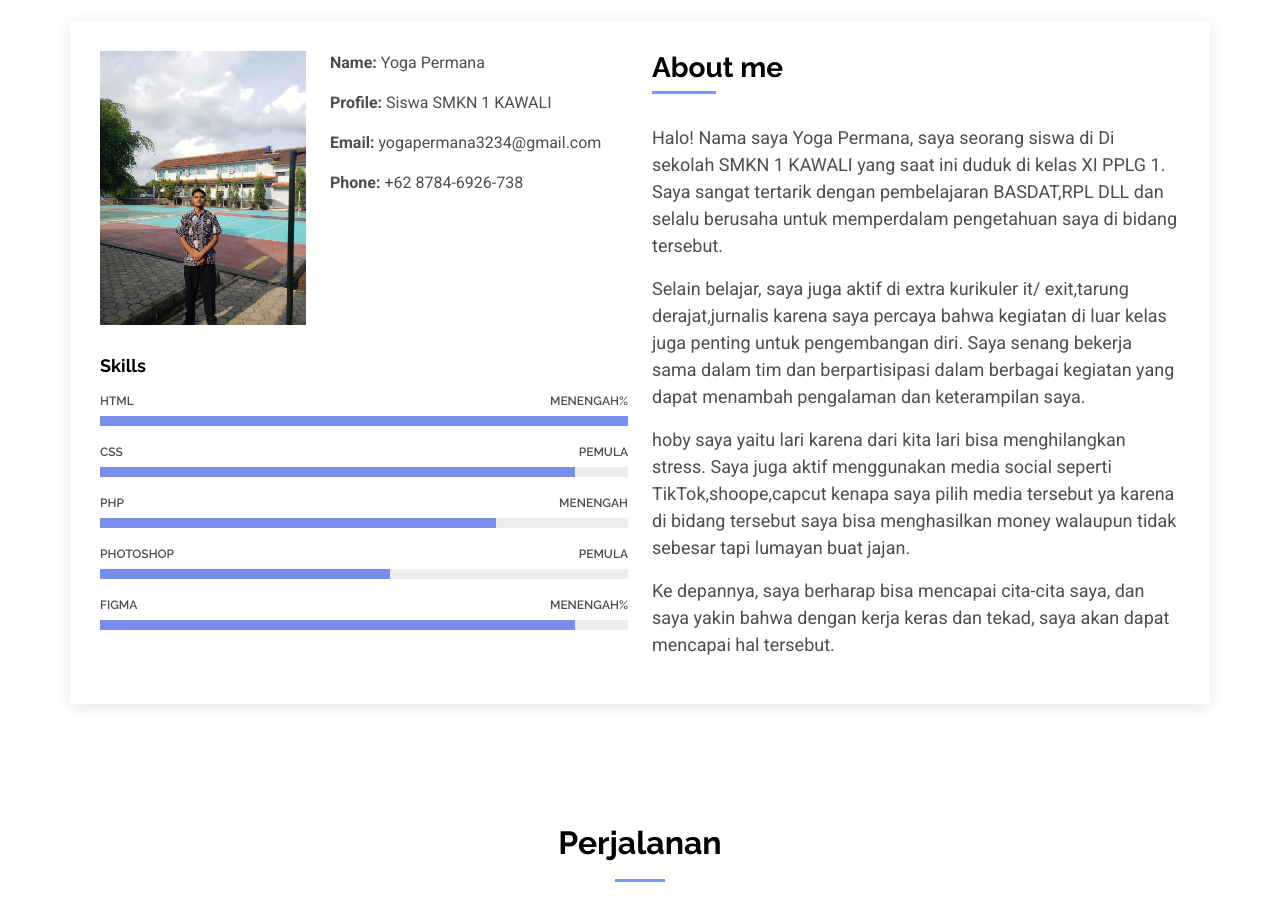
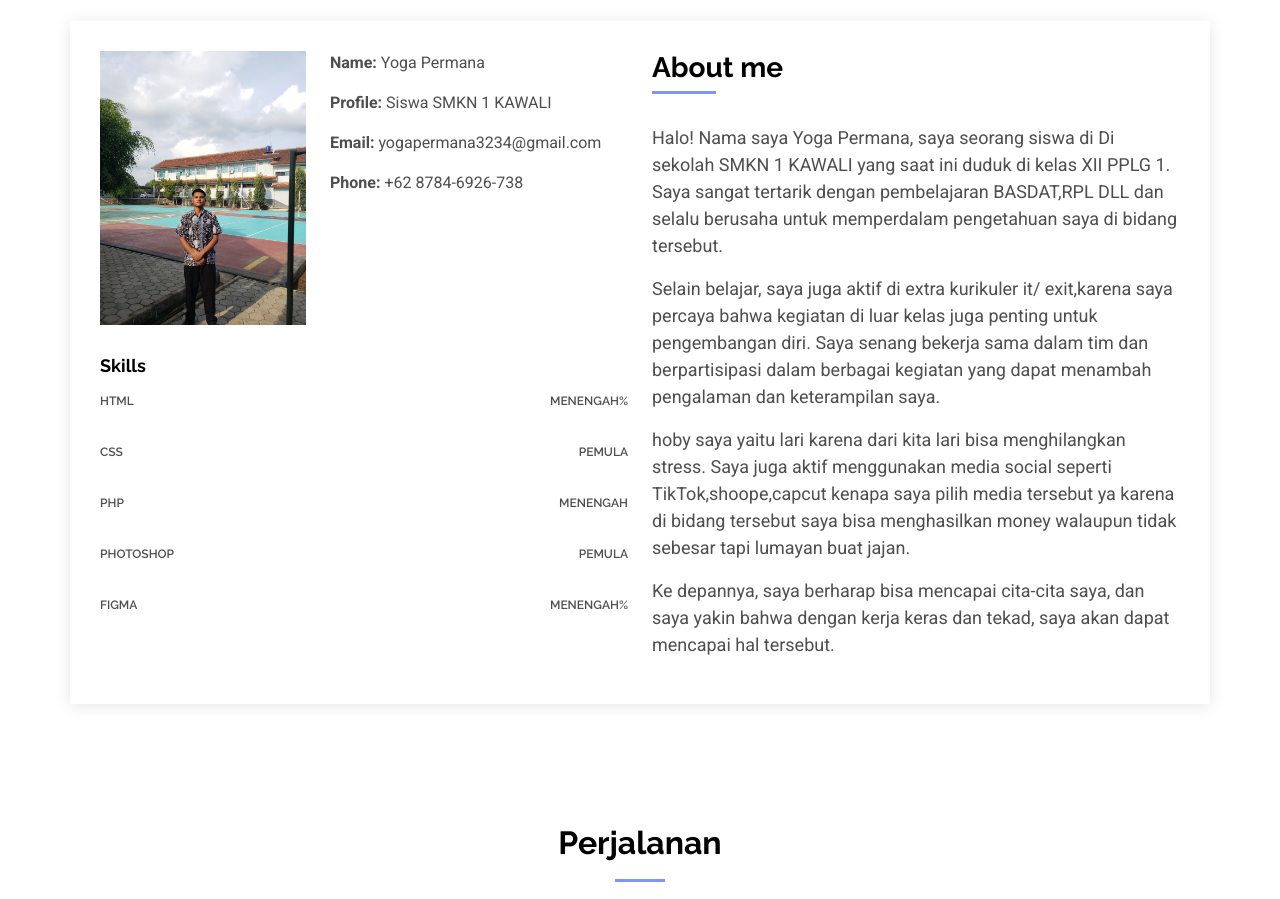
Before and after one commit to Permana04-dev/CV-website, a plain HTML site: page index.html in a window 1280 px wide. Shown: the part 840-1739 px from the top of the page. Drawn offline with nearby package versions, Linux system fonts and the light colour scheme.

Commit message:
Update index.html

```diff
--- a/index.html
+++ b/index.html
@@ -118,37 +118,37 @@
 
               <div class="progress">
                 <span class="skill"><span>HTML</span> <i class="val">menengah%</i></span>
-                <div class="progress-bar-wrap">
+<!--                 <div class="progress-bar-wrap">
                   <div class="progress-bar" role="progressbar" aria-valuenow="100" aria-valuemin="0" aria-valuemax="100"></div>
-                </div>
+                </div> -->
               </div><!-- End Skills Item -->
 
               <div class="progress">
                 <span class="skill"><span>CSS</span> <i class="val">pemula</i></span>
-                <div class="progress-bar-wrap">
+<!--                 <div class="progress-bar-wrap">
                   <div class="progress-bar" role="progressbar" aria-valuenow="90" aria-valuemin="0" aria-valuemax="100"></div>
-                </div>
+                </div> -->
               </div><!-- End Skills Item -->
 
               <div class="progress">
                 <span class="skill"><span>php</span> <i class="val">menengah</i></span>
-                <div class="progress-bar-wrap">
+<!--                 <div class="progress-bar-wrap">
                   <div class="progress-bar" role="progressbar" aria-valuenow="75" aria-valuemin="0" aria-valuemax="100"></div>
-                </div>
+                </div> -->
               </div><!-- End Skills Item -->
 
               <div class="progress">
                 <span class="skill"><span>Photoshop</span> <i class="val">pemula</i></span>
-                <div class="progress-bar-wrap">
+<!--                 <div class="progress-bar-wrap">
                   <div class="progress-bar" role="progressbar" aria-valuenow="55" aria-valuemin="0" aria-valuemax="100"></div>
-                </div>
+                </div> -->
               </div><!-- End Skills Item -->
 
               <div class="progress">
                 <span class="skill"><span>Figma</span> <i class="val">menengah%</i></span>
-                <div class="progress-bar-wrap">
+<!--                 <div class="progress-bar-wrap">
                   <div class="progress-bar" role="progressbar" aria-valuenow="90" aria-valuemin="0" aria-valuemax="100"></div>
-                </div>
+                </div> -->
               </div><!-- End Skills Item -->
 
             </div>
@@ -158,11 +158,11 @@
             <div class="about-me">
               <h4>About me</h4>
               <p>
-                Halo! Nama saya Yoga Permana, saya seorang siswa di Di sekolah SMKN 1 KAWALI yang saat ini duduk di kelas XI PPLG 1.
+                Halo! Nama saya Yoga Permana, saya seorang siswa di Di sekolah SMKN 1 KAWALI yang saat ini duduk di kelas XII PPLG 1.
                 Saya sangat tertarik dengan pembelajaran BASDAT,RPL DLL dan selalu berusaha untuk memperdalam pengetahuan saya di bidang tersebut.
               </p>
               <p>
-                Selain belajar, saya juga aktif di extra kurikuler it/ exit,tarung derajat,jurnalis karena saya percaya bahwa kegiatan di luar kelas juga penting untuk pengembangan diri.
+                Selain belajar, saya juga aktif di extra kurikuler it/ exit,karena saya percaya bahwa kegiatan di luar kelas juga penting untuk pengembangan diri.
                 Saya senang bekerja sama dalam tim dan berpartisipasi dalam berbagai kegiatan yang dapat menambah pengalaman dan keterampilan saya.
               </p>
               <p>
```
